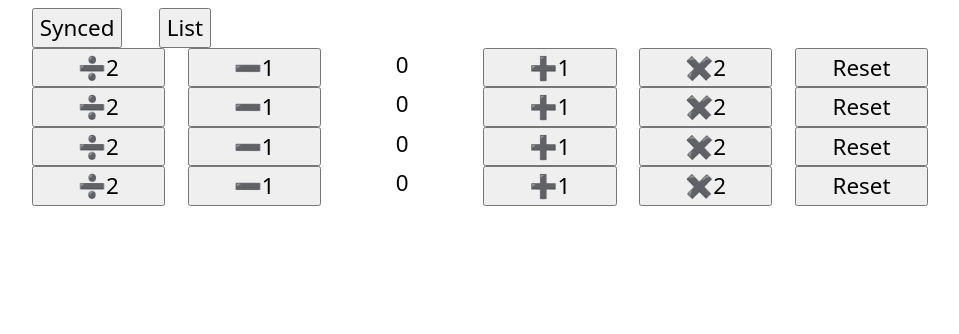
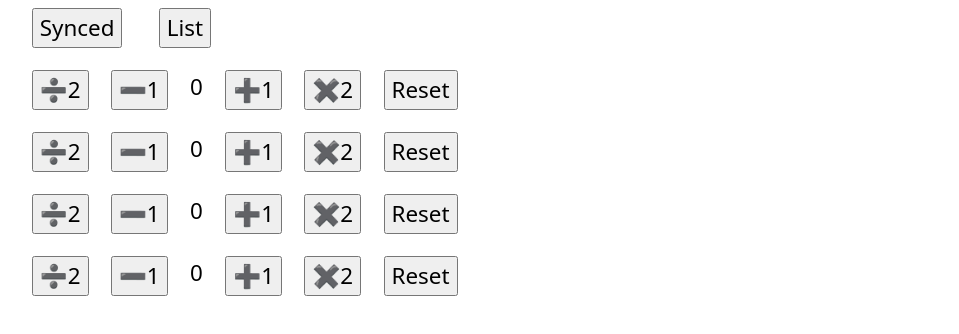
Before and after one commit to gregoryb79/int-fs-nov-24-react-state-and-render, a React (Vite) app: page / in a window 1280 px wide. Shown: the top 334 px of the page, without its empty margins (160-1119 px from the left). Built offline with nearby package versions, Linux system fonts and the light colour scheme.

Commit message:
all styles fixed

```diff
--- a/src/App.tsx
+++ b/src/App.tsx
@@ -64,12 +64,20 @@ function SyncedCounters({count, setCount}: SyncedCountersProps) {
   }
 
   return (
-    <>
-      <Counter count={count} onHalfClick={half} onDecreaseClick={decrease} onIncreaseClick={increase} onDoubleClick={double} onResetClick={reset} />
-      <Counter count={count} onHalfClick={half} onDecreaseClick={decrease} onIncreaseClick={increase} onDoubleClick={double} onResetClick={reset} />
-      <Counter count={count} onHalfClick={half} onDecreaseClick={decrease} onIncreaseClick={increase} onDoubleClick={double} onResetClick={reset} />
-      <Counter count={count} onHalfClick={half} onDecreaseClick={decrease} onIncreaseClick={increase} onDoubleClick={double} onResetClick={reset} />
-    </>
+    <ul>
+      <li className={styles.li}>
+        <Counter count={count} onHalfClick={half} onDecreaseClick={decrease} onIncreaseClick={increase} onDoubleClick={double} onResetClick={reset} />
+      </li>
+      <li className={styles.li}>
+        <Counter count={count} onHalfClick={half} onDecreaseClick={decrease} onIncreaseClick={increase} onDoubleClick={double} onResetClick={reset} />
+      </li>
+      <li className={styles.li}>
+        <Counter count={count} onHalfClick={half} onDecreaseClick={decrease} onIncreaseClick={increase} onDoubleClick={double} onResetClick={reset} />
+      </li>
+      <li className={styles.li}>
+        <Counter count={count} onHalfClick={half} onDecreaseClick={decrease} onIncreaseClick={increase} onDoubleClick={double} onResetClick={reset} />
+      </li>
+    </ul>
   );
 }
 type CounterListProps = {
```
